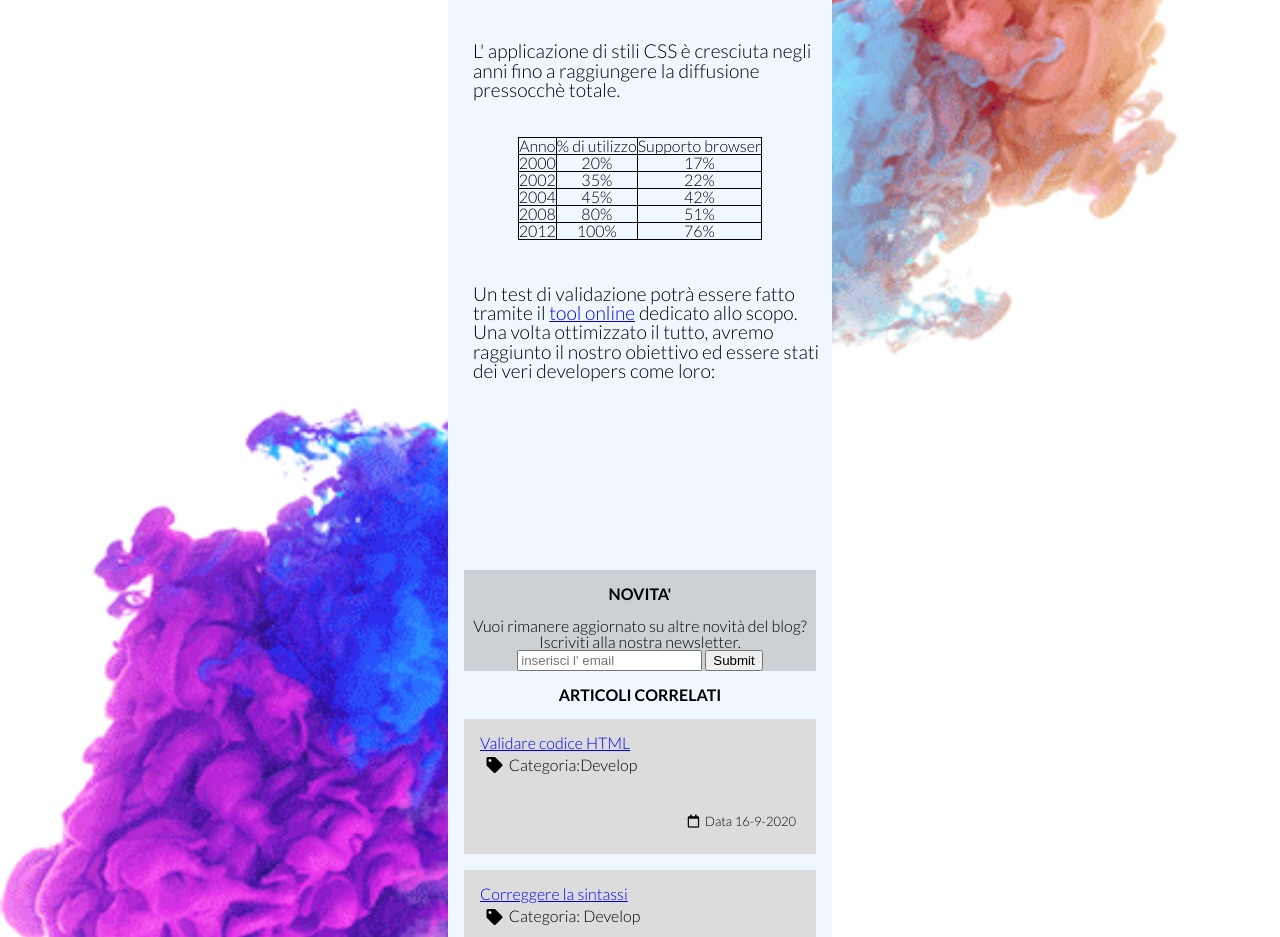
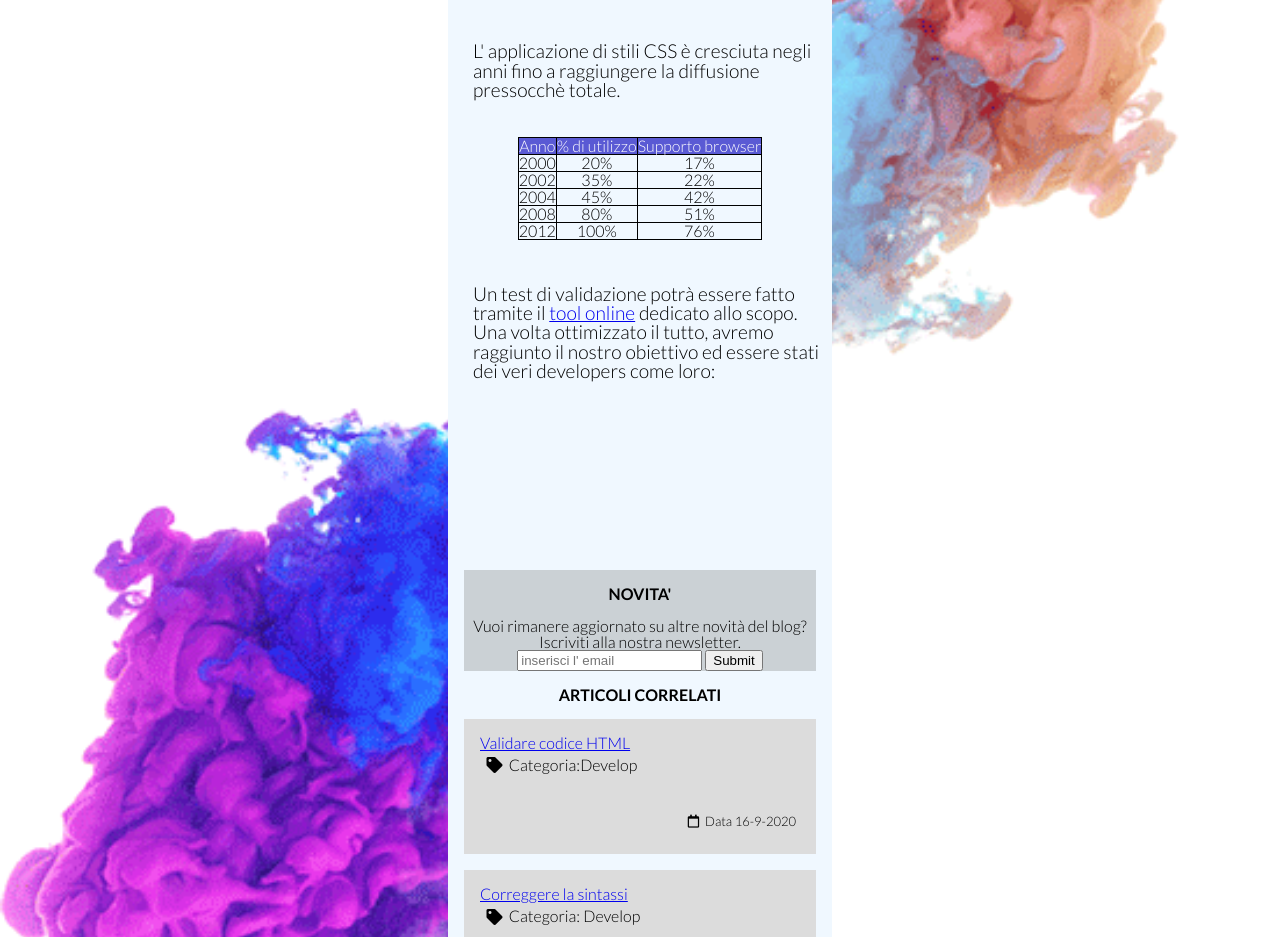
Before and after one commit to xorbun/giorno-4, a plain HTML site: page index.html in a window 1280 px wide. Shown: the part 1041-1978 px from the top of the page. Drawn offline with Linux system fonts and the light colour scheme; grey boxes are pictures that could not be loaded.

Commit message:
some table changes

```diff
--- a/assets/component.css
+++ b/assets/component.css
@@ -91,6 +91,11 @@ table, th, td
     margin-left: auto;
     margin-right: auto;
 }
+th
+{
+    background-color: rgb(90, 90, 212);
+    color: white;
+}
 .news
 {
     margin-left: 1em;
```
